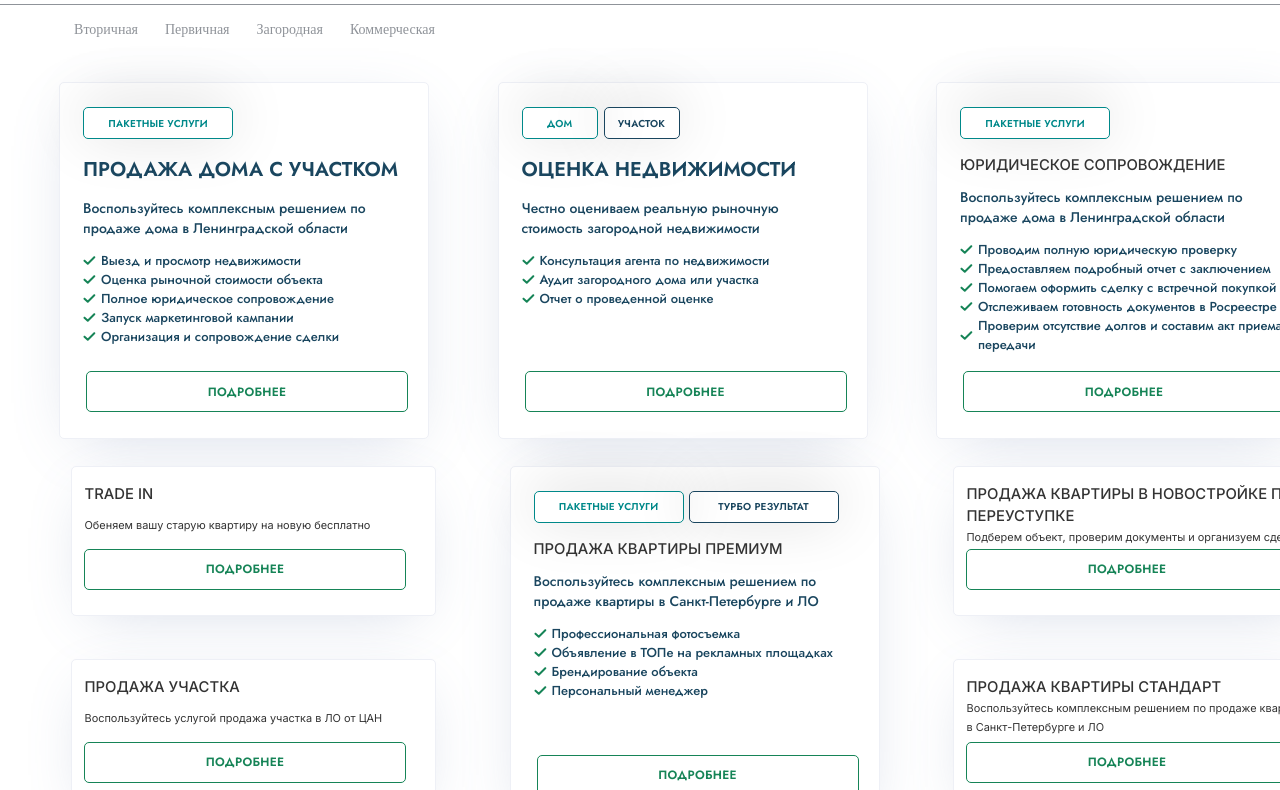
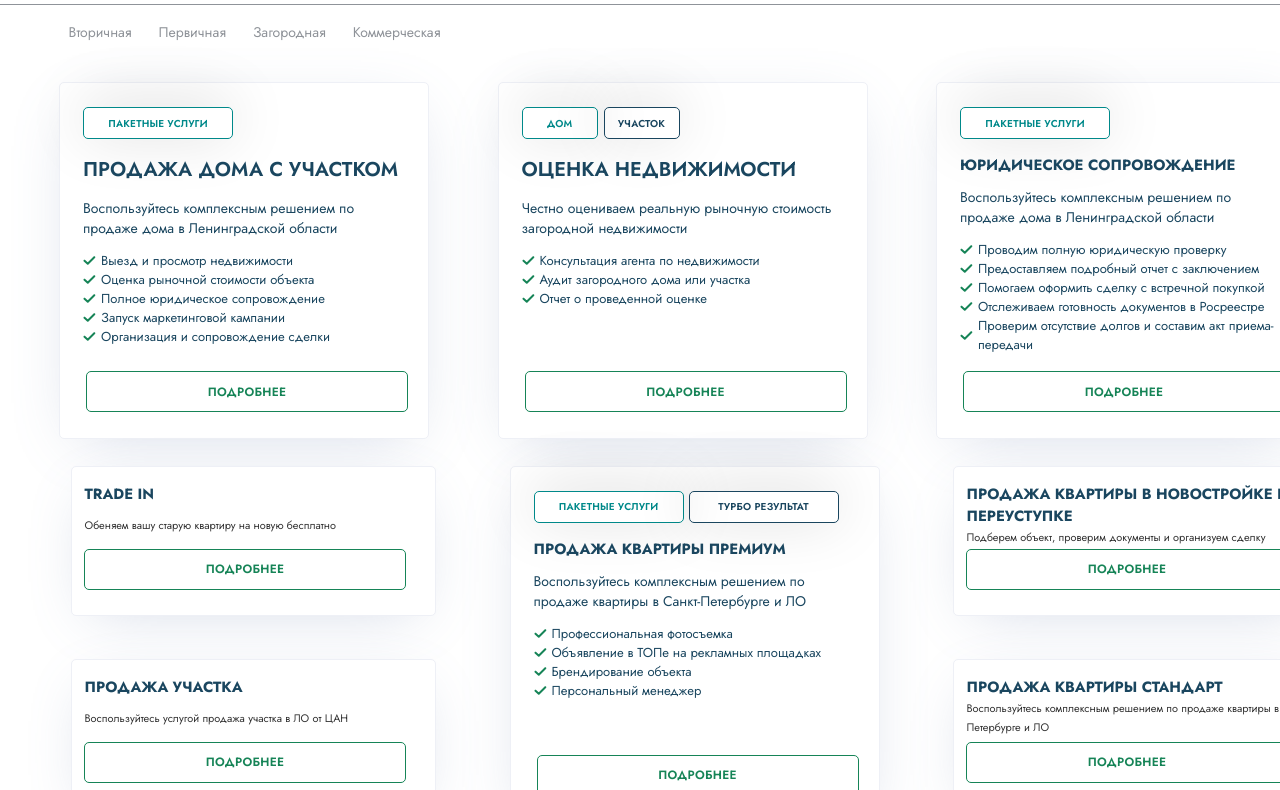
Before and after one commit to SergMih75/Test_cost_of_services, a plain HTML site: page index.html in a window 1280 px wide. Shown: the part 438-1228 px from the top of the page. Drawn offline with Linux system fonts and the light colour scheme.

Commit message:
fix fonts

```diff
--- a/css/main.css
+++ b/css/main.css
@@ -3,7 +3,7 @@
   padding: 0;
   box-sizing: border-box;
   font-style: normal;
-  font-family: sans-serif;
+  font-family: 'Jost', sans-serif;
   text-decoration: none;
   list-style: none;
   transition: 300ms ease;
@@ -28,7 +28,6 @@
 .product-block-title,
 .service-page-slogan {
   margin-left: 2.98px;
-  font-family: "Lato";
 }
 
 .service-page-title {
@@ -142,7 +141,6 @@
 
 .menu-item {
   color: #8f9399;
-  font-family: "Lato";
   font-size: 14px;
   font-style: normal;
   font-weight: 400;
@@ -199,7 +197,6 @@
 
 .item-info-title {
   color: #00898a;
-  font-family: "Jost";
   font-size: 10px;
   font-weight: 600;
   line-height: normal;
@@ -213,7 +210,6 @@
 
 .offers-item-title {
   color: #1a465f;
-  font-family: "Jost";
   font-size: 20px;
   font-weight: 600;
   line-height: normal;
@@ -236,7 +232,6 @@
 .offers-item-text {
   width: 322px;
   color: #1a465f;
-  font-family: "Jost";
   font-size: 14px;
   font-weight: 400;
   line-height: normal;
@@ -245,7 +240,6 @@
 
 .offers-item-works {
   color: #1a465f;
-  font-family: "Jost";
   font-size: 13px;
   font-weight: 400;
   line-height: normal;
@@ -269,7 +263,6 @@
   border-radius: 5px;
   border: 1px solid #168457;
   color: #168457;
-  font-family: "Jost";
   font-size: 12px;
   font-weight: 600;
   line-height: 20.04px; /* 167% */
@@ -319,10 +312,9 @@
 }
 
 .offers-item-title__small {
-  color: #333;
-  font-family: "Inter";
+  /* color: #333; */
   font-size: 14.844px;
-  font-weight: 500;
+  font-weight: 700;
   line-height: 21.875px; /* 147.368% */
   text-transform: uppercase;
   margin-bottom: 10.4px;
@@ -334,7 +326,6 @@
 
 .offers-item-text__small {
   color: #333;
-  font-family: "Inter";
   font-size: 10.938px;
   font-weight: 400;
   line-height: 18.75px; /* 171.429% */
@@ -369,7 +360,6 @@
   width: 370px;
   margin-bottom: 2px;
   color: #0d3a51;
-  font-family: "Jost";
   font-size: 20px;
   font-weight: 600;
   line-height: 130%; /* 26px */
@@ -380,7 +370,6 @@
 .item-long-text {
   width: 251px;
   color: #1a465f;
-  font-family: "Jost";
   font-size: 14px;
   font-weight: 400;
   line-height: normal;
--- a/index.html
+++ b/index.html
@@ -5,11 +5,9 @@
     <meta http-equiv="X-UA-Compatible" content="IE=edge">
     <meta name="viewport" content="width=device-width, initial-scale=1.0">
     <link rel="stylesheet" href="./css/main.css">
-    <link href="https://fonts.googleapis.com/css2?family=Lato:wght@400;700&family=Playfair+Display:wght@700;800;900&family=Poppins:wght@400;700&display=swap" rel="stylesheet">
 
-    <link href="https://fonts.googleapis.com/css2?family=Jost:ital,wght@0,500;0,600;1,400&family=Lato:wght@400;700&display=swap" rel="stylesheet">
+    <link href="https://fonts.googleapis.com/css2?family=Jost:wght@400;500;600;700;800;900&display=swap" rel="stylesheet">
 
-    <link href="https://fonts.googleapis.com/css2?family=Inter:wght@400;500&family=Jost:ital,wght@0,500;0,600;1,400&family=Lato:wght@400;700&display=swap" rel="stylesheet">
     <title>Услуги ЦАН</title>
 </head>
 <body>
```
